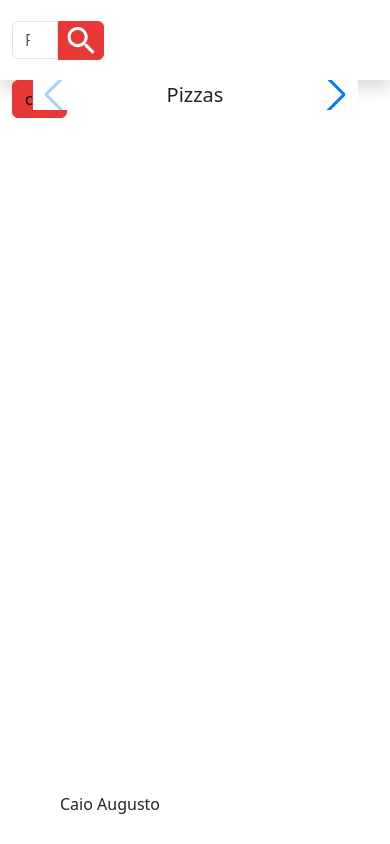
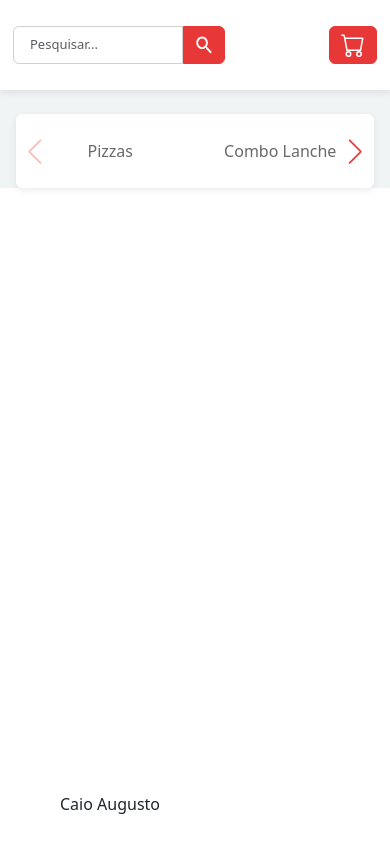
Before and after one commit to CaioAugustoHD/Desafio-front-end, a React (Vite) app: page / in a window 390 px wide. Built offline with nearby package versions, Linux system fonts and the light colour scheme.

Commit message:
feat: Mudanças na estilização e na responsividade de Header e NavBar

```diff
--- a/src/App.tsx
+++ b/src/App.tsx
@@ -4,8 +4,11 @@ import { Menu } from "./components/Menu";
 import { Shopping } from "./components/Shopping";
 
 export function App() {
+  const divStyle = {
+    backgroundColor: "#F0F4F5"
+  }
   return (
-    <div className="row">
+    <div className="row"  style={divStyle}>
       <div className="col-12 col-lg-8">
         <Header />
         <Menu />
--- a/src/components/Header/index.tsx
+++ b/src/components/Header/index.tsx
@@ -1,15 +1,38 @@
 import searchIcon from '../../assets/searchIcon.svg'
+import cart from '../../assets/cart.svg'
 
 export function Header() {
+    const headerStyle = {
+        height: "90px",
+        boxShadow: "0 2.6px 7.25px rgba(0, 0, 0, .08) "
+    }
+
+    const inputStyle = {
+        maxWidth: "330px",
+        fontSize: "13px",
+        border: "1px solid #D1D1D1",
+    }
+
+    const buttomStyle = {
+        height: "37.1px",
+        width: "48.1px"
+    }
+
+    const cartStyle = {
+
+    }
+
     return (
-            <header className="container-fluid shadow" style={{height: "80px"}}>
-                <form className="d-flex align-items-center h-100 col-3" role="search">
-                    <input className="form-control rounded-0 rounded-start" type="search" placeholder="Pesquisar..." aria-label="Search" />
-                    <button className="btn btn-primary btn-sm rounded-0 rounded-end" type="submit">
+            <header className="container-fluid bg-white px-md-5 d-flex justify-content-between align-items-center border border-white" style={headerStyle}>
+                <form className="d-flex align-items-center h-100 col-7" role="search">
+                    <input className="form-control rounded-0 rounded-start py-2 px-3" style={inputStyle} type="search" placeholder="Pesquisar..." aria-label="Search" />
+                    <button className="btn btn-primary rounded-0 rounded-end d-flex justify-content-center align-items-center" style={buttomStyle} type="submit">
                         <img className="h-75" src={searchIcon} />
                     </button>
                 </form>
-                <button className="btn btn-primary d-lg-none" type="button" data-bs-toggle="offcanvas" data-bs-target="#offcanvasResponsive" aria-controls="offcanvasResponsive">cart</button>
+                <button className="btn btn-primary d-flex justify-content-center align-items-center d-lg-none" type="button" data-bs-toggle="offcanvas" data-bs-target="#offcanvasResponsive" aria-controls="offcanvasResponsive" style={buttomStyle}>
+                    <img style={cartStyle} className="h-100" src={cart} alt="Carrinho" />
+                </button>
             </header>
     )
 }
--- a/src/components/Menu/NavBar/index.tsx
+++ b/src/components/Menu/NavBar/index.tsx
@@ -1,4 +1,3 @@
-import React, { useRef, useState } from "react";
 import { Swiper, SwiperSlide } from "swiper/react";
 
 import "swiper/css";
@@ -9,26 +8,47 @@ import "./styles.css";
 import { Navigation } from "swiper";
 
 export function NavBar() {
+  const swiperStyle = {
+    boxShadow: "0 2.6px 7.25px rgba(0, 0, 0, .08)",
+    color: "#696969"
+  }
   return (
     <nav>
       <Swiper
         navigation={true}
         breakpoints={{
-            640: {
+            100: {
+              slidesPerView: 1,
+              spaceBetween: 0,
+            },
+            380: {
               slidesPerView: 2,
               spaceBetween: 0,
             },
-            768: {
+            530: {
+              slidesPerView: 3,
+              spaceBetween: 0,
+            },
+            630: {
               slidesPerView: 4,
               spaceBetween: 0,
             },
-            1024: {
+            840: {
+              slidesPerView: 5,
+              spaceBetween: 0,
+            },
+            992: {
+              slidesPerView: 4,
+              spaceBetween: 0,
+            },
+            1350: {
               slidesPerView: 6,
               spaceBetween: 0,
             },
           }}
         modules={[Navigation]}
-        className="mySwiper bg-white fs-5 col-10"
+        className="mySwiper bg-white fs-6 col-11 py-4 px-2 rounded border border-white"
+        style={swiperStyle}
     >
         <SwiperSlide>Pizzas</SwiperSlide>
         <SwiperSlide>Combo Lanche</SwiperSlide>
--- a/src/components/Menu/NavBar/styles.css
+++ b/src/components/Menu/NavBar/styles.css
@@ -1,3 +1,8 @@
+:root {
+  --swiper-navigation-size: 25px;
+  --swiper-theme-color: #E83737;
+}
+
 .swiper-slide {
   display: flex;
   justify-content: center;
--- a/src/components/Menu/index.tsx
+++ b/src/components/Menu/index.tsx
@@ -2,8 +2,8 @@ import { NavBar } from "./NavBar";
 
 export function Menu() {
     return (
-        <>
+        <main className="pt-4">
             <NavBar />
-        </>
+        </main>
     )
 }
```
Also changed, not shown: src/assets/cart.svg (added).
